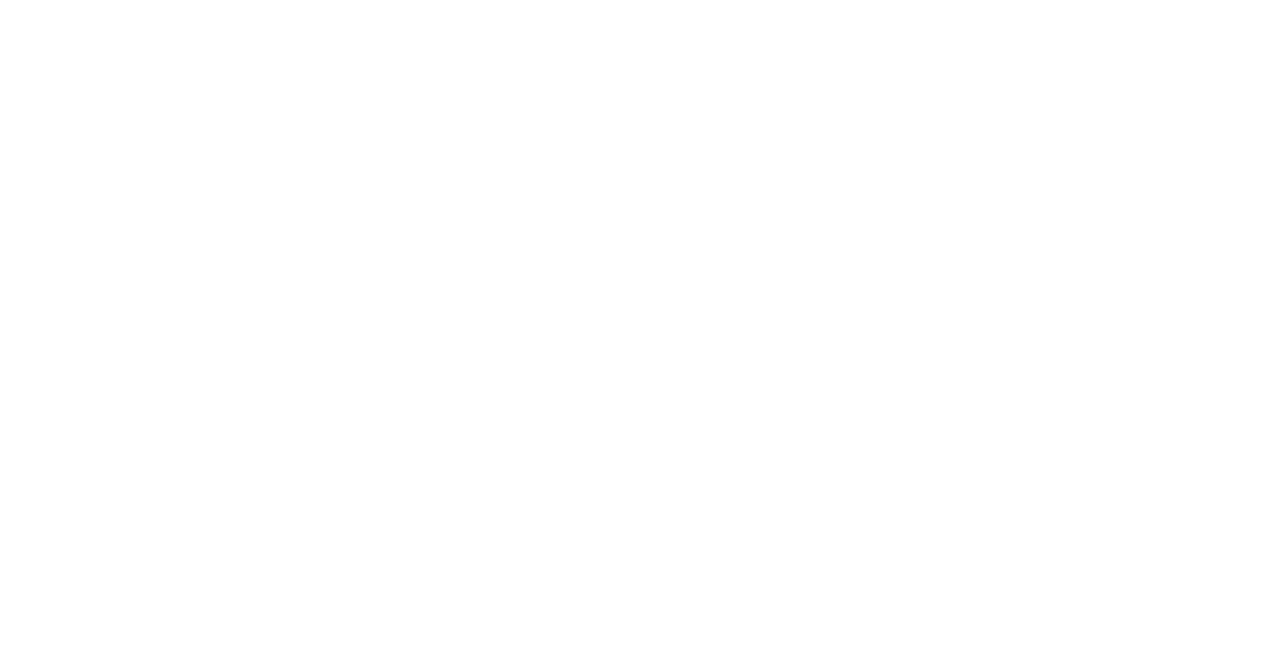
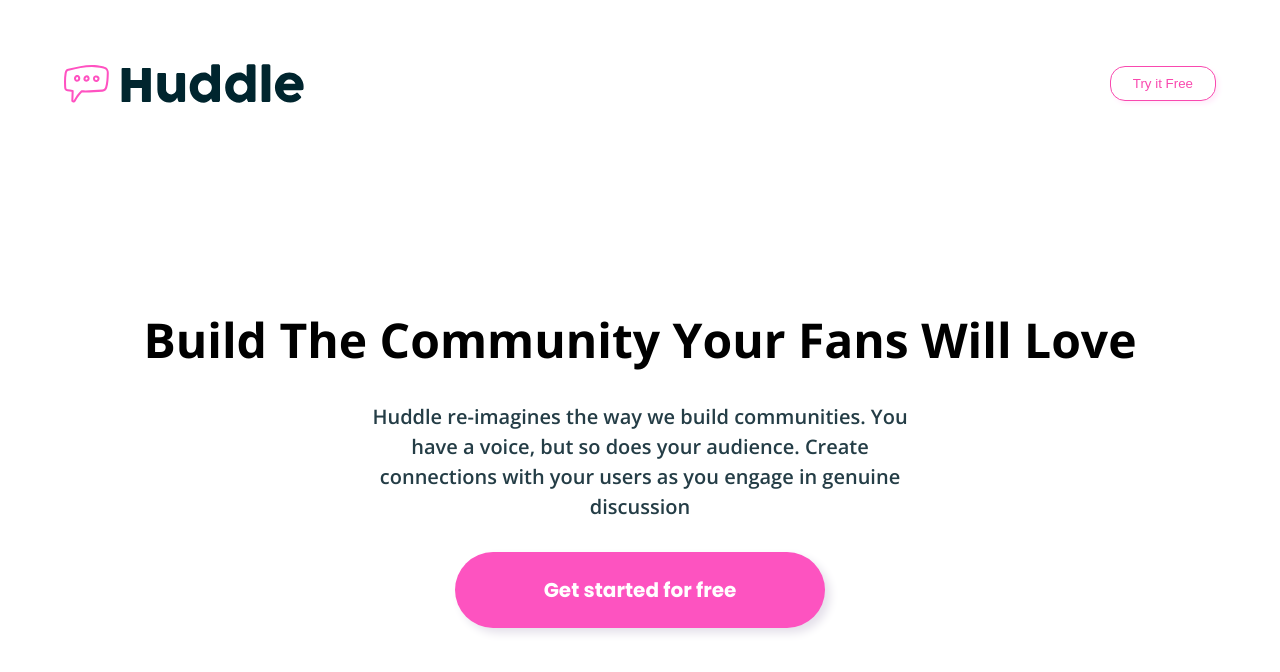
Before and after one commit to tonyykosseifyy/portfolio-project, a React (Create React App) app: page / in a window 1280 px wide. Shown: the top 672 px of the page. Built offline with nearby package versions, Linux system fonts and the light colour scheme.

Commit message:
Navbar finished

```diff
--- a/public/index.html
+++ b/public/index.html
@@ -21,6 +21,8 @@
 <link rel="preconnect" href="https://fonts.gstatic.com">
 <link href="https://fonts.googleapis.com/css2?family=Open+Sans:wght@400;600;700&display=swap" rel="stylesheet">
 <link rel="manifest" href="%PUBLIC_URL%/manifest.json" />
+<link rel="preconnect" href="https://fonts.gstatic.com">
+<link href="https://fonts.googleapis.com/css2?family=Open+Sans:wght@400;600;700&display=swap" rel="stylesheet">
 
     <!--
       Notice the use of %PUBLIC_URL% in the tags above.
--- a/src/App.css
+++ b/src/App.css
@@ -1,6 +1,7 @@
 .app {
     font-family: 'Poppins', sans-serif;
-
+    background-color: white ;
+    font-family: 'Open Sans', sans-serif;
 }
 
 /*
--- a/src/App.js
+++ b/src/App.js
@@ -1,10 +1,30 @@
 import React from 'react'
 import './App.css' ;
-
+import { Navbar , Button , Title , Container , Paragraph , MainButton} from './Components/StyledComponents' ;
+import logo from './Assets/logo.svg' ;
 
 function App() {
     return (
         <div className='app'>
+            <Navbar>
+                <img src={logo} alt='logo' />
+                <Button>Try it Free</Button>
+            </Navbar>
+            <Container  >
+                <Title>Build The Community Your Fans Will Love</Title>
+                <Paragraph>
+                    Huddle re-imagines the way we build communities. You have a
+                    voice, but so does your audience. Create connections with your
+                    users as you engage in genuine discussion
+                </Paragraph>
+                <MainButton>
+                    Get started for free
+                </MainButton>
+            </Container>
+
+            <Container marginTop='40px' >
+
+            </Container>
 
         </div>
     )
--- /dev/null
+++ b/src/Components/StyledComponents.js
@@ -0,0 +1,72 @@
+import styled from 'styled-components' ;
+
+
+export const Navbar = styled.nav`
+    display: flex ;
+    align-items : center ;
+    justify-content: space-between ;
+    padding: 8vh 5vw ;
+    width: 100vw ;
+    & > img {
+        max-width: 400px ;
+    }
+    @media (max-width : 680px) {
+        & > img {
+            max-width: 200px ;
+        }
+    }
+`
+
+export const Button = styled.button`
+    outline: none ;
+    cursor: pointer ;
+    border-radius: 15px ;
+    color: #F949AF ;
+    border: .5px solid #F949AF ;
+    background-color: white ;
+    padding: 9px 22px ;
+    box-shadow: 3px 3px 5px #FFEEFB ;
+    transition: .3s ease-in-out ;
+    &:hover {
+        box-shadow: 6px 6px 12px #FFEEFB ;
+    }
+`
+export const Container = styled.section`
+    display: flex ;
+    flex-direction: column ;
+    justify-content:center ;
+    align-items: center ;
+    width: 100vw ;
+    text-align: center ;
+    margin-top: ${(props) => props.marginTop || '140px'} ;
+`
+
+export const Title = styled.h1`
+    font-weight: bold ;
+    color: black ;
+    font-size: 3rem ;
+`
+
+export const Paragraph = styled.p`
+    max-width : ${(props) => props.maxWidth || '45%' } ;
+    color: #243D46;
+    font-size: 20px ;
+    margin: 30px 0 ;
+    font-weight: 600 ;
+    line-height: 30px ;
+`
+export const MainButton = styled.button`
+    background-color: #FD53C0 ;
+    color: white ;
+    border-radius: 70px;
+    box-shadow: 5px 5px 10px #E4E0EA ;
+    cursor: pointer ;
+    outline: none ;
+    border: none ;
+    min-width: 370px ;
+    padding: 23px 30px ;
+    font-weight: bold ;
+    font-size: 20px ;
+    font-family: 'Poppins', sans-serif;
+
+`
```
Also changed, not shown: src/Assets/logo.svg, 1 other file (tests, documents, lock files or other folders).
